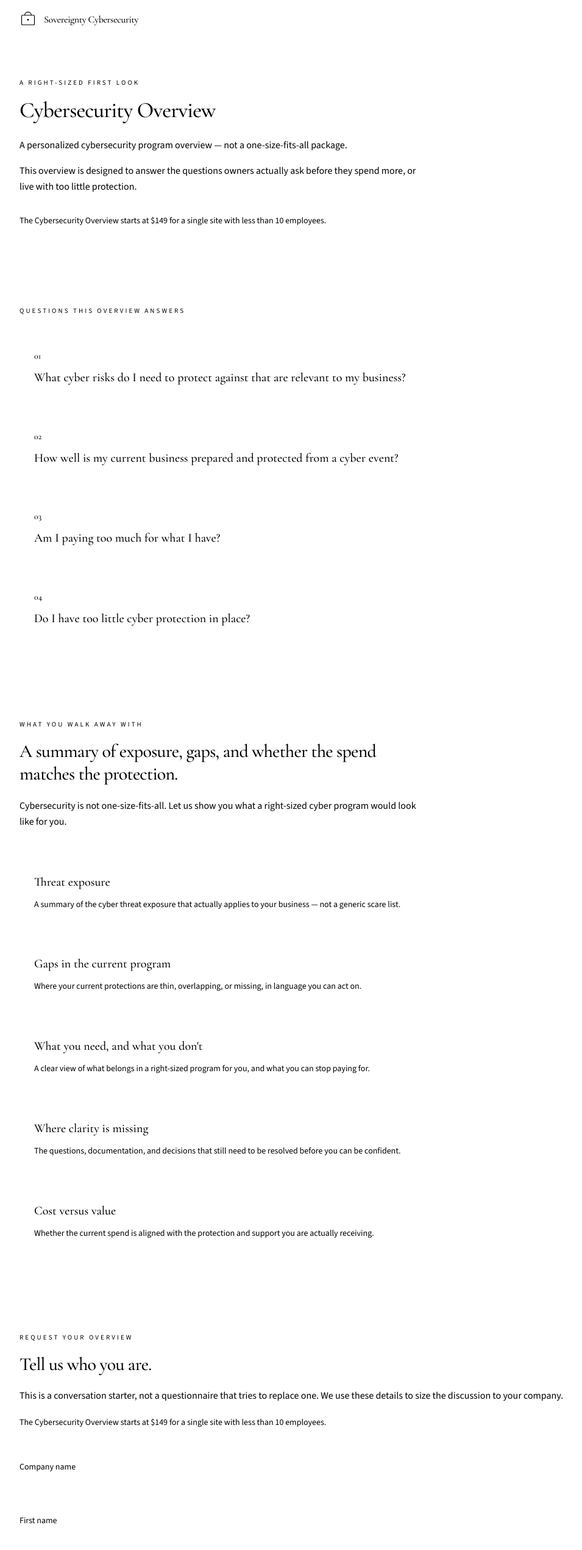
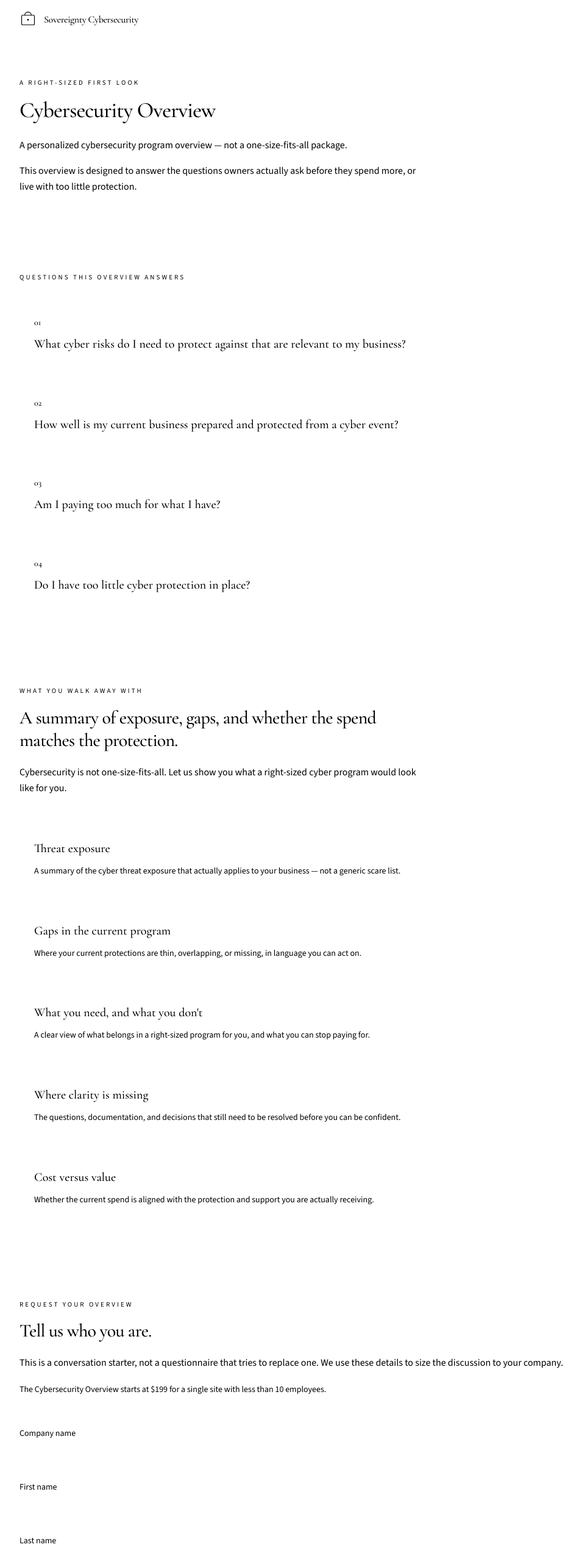
Before and after one commit to iamarnett001/Hacked0FFCybersecurity_Website, a Next.js app: page /overview in a window 1280 px wide. Shown: the top 2541 px of the page at 61% size, without its empty margins (56-1011 px from the left). Built offline with nearby package versions, Linux system fonts and the light colour scheme.

Commit message:
Move Overview pricing to the form and set it at $199
Remove the hero price line so the starting price appears only with
the request form, updated to $199 for a single site under 10 employees.

Co-authored-by: charlesarnett <charlesarnett@bellsouth.net>

```diff
--- a/src/app/overview/page.tsx
+++ b/src/app/overview/page.tsx
@@ -36,9 +36,6 @@ export default function OverviewPage() {
             </p>
             <p className="mt-4 max-w-2xl text-base leading-relaxed text-primary-foreground/70">
               {overview.positioning}
-            </p>
-            <p className="mt-8 max-w-2xl text-sm leading-relaxed text-accent sm:text-base">
-              {overview.pricing}
             </p>
           </div>
         </section>
--- a/src/lib/site.ts
+++ b/src/lib/site.ts
@@ -35,7 +35,7 @@ export const overview = {
   closing:
     "Cybersecurity is not one-size-fits-all. Let us show you what a right-sized cyber program would look like for you.",
   pricing:
-    "The Cybersecurity Overview starts at $149 for a single site with less than 10 employees.",
+    "The Cybersecurity Overview starts at $199 for a single site with less than 10 employees.",
   questions: [
     "What cyber risks do I need to protect against that are relevant to my business?",
     "How well is my current business prepared and protected from a cyber event?",
```
Also changed, not shown: 1 other file (tests, documents, lock files or other folders).
